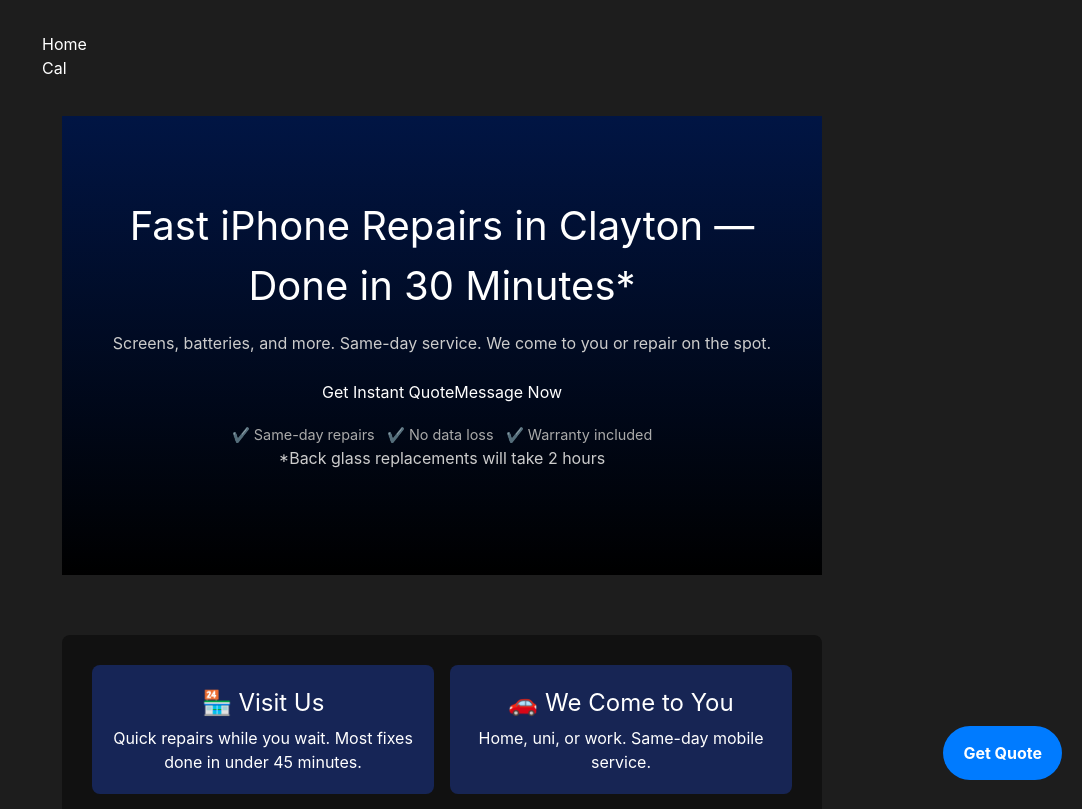
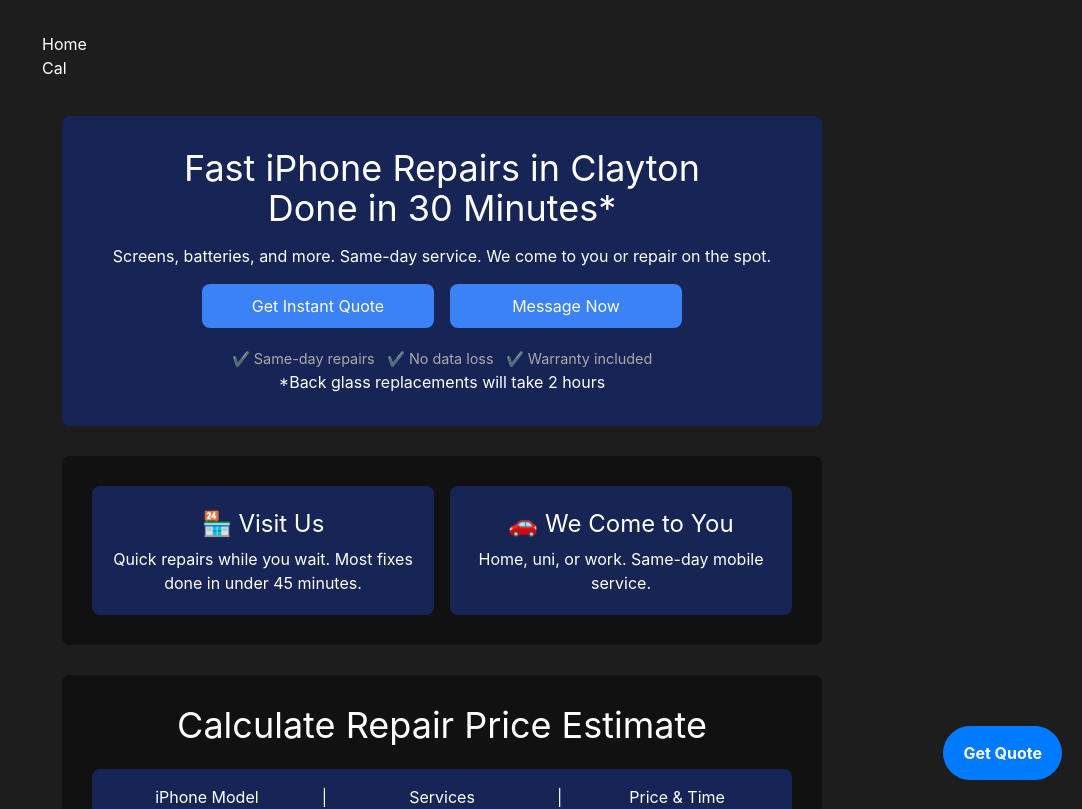
Before and after one commit to SemogEnaz/repair_website, a Vue app: page / in a window 1280 px wide. Shown: the top 809 px of the page, without its empty margins (198-1280 px from the left). Built offline with nearby package versions, Linux system fonts and the light colour scheme.

Commit message:
Fixed some CSS and formatting

```diff
--- a/src/components/HomePage/Calculator.vue
+++ b/src/components/HomePage/Calculator.vue
@@ -190,7 +190,7 @@ function calculateTime() {
 <style scoped>
 /* CALCULATOR */
 .calculator {
-  margin-top: 60px;
+  margin-top: 30px;
   background: #111;
   padding: 30px;
   border-radius: 8px;
--- a/src/components/HomePage/Hero.vue
+++ b/src/components/HomePage/Hero.vue
@@ -1,11 +1,19 @@
 <template>
     <!-- HERO -->
-  <section class="hero">
-    <h1>Fast iPhone Repairs in Clayton — Done in 30 Minutes*</h1>
-    <p>Screens, batteries, and more. Same-day service. We come to you or repair on the spot.</p>
+  <section class="bg-blue-950 rounded-lg text-center p-8">
 
-    <a href="#quote" class="btn btn-primary">Get Instant Quote</a>
-    <a :href="messengerLink" class="btn btn-secondary">Message Now</a>
+    <h1 class="text-4xl mb-0">Fast iPhone Repairs in Clayton</h1>
+    <h1 class="text-4xl">Done in 30 Minutes*</h1>
+
+    <p class="pt-4">Screens, batteries, and more. Same-day service. We come to you or repair on the spot.</p>
+
+    <div class="pt-4 flex flex-col sm:flex-row items-center justify-center gap-4">
+
+      <button class="blue w-1/3">Get Instant Quote</button>
+
+      <button class="blue w-1/3">Message Now</button>
+
+    </div>
 
     <div class="trust">
       ✔ Same-day repairs &nbsp; ✔ No data loss &nbsp; ✔ Warranty included
@@ -15,25 +23,9 @@
 </template>
 
 <script setup>
-const messengerLink = "https://m.me/YOUR_USERNAME";
 </script>
 
 <style scoped>
-.hero {
-  text-align: center;
-  padding: 80px 20px;
-  background: linear-gradient(to bottom, #011544, #000);
-}
-
-.hero h1 {
-  font-size: 2.5rem;
-  margin-bottom: 15px;
-}
-
-.hero p {
-  color: #ccc;
-  margin-bottom: 25px;
-}
 
 .trust {
   margin-top: 20px;
--- a/src/components/HomePage/ServicesList.vue
+++ b/src/components/HomePage/ServicesList.vue
@@ -18,7 +18,7 @@ section {
   background: #111;
   border-radius: 8px;
   padding: 30px;
-  margin-top: 60px;
+  margin-top: 30px;
 }
 
 .card {
--- a/src/views/HomePage.vue
+++ b/src/views/HomePage.vue
@@ -47,35 +47,15 @@ import ServicesList from '@/components/HomePage/ServicesList.vue';
 </script>
 
 <style scoped>
-* {
-  box-sizing: border-box;
-}
-
-body {
-  margin: 0;
-}
-
 .container {
-  max-width: 1100px;
+  padding: 20px;
+  max-width: 800px;
   margin: auto;
-  padding: 20px;
-}
-
-.card {
-  flex: 1;
-  min-width: 250px;
-  background: #111;
-  padding: 20px;
-  border-radius: 10px;
-}
-
-.card h3 {
-  margin-bottom: 10px;
 }
 
 /* LOCATION */
 .location {
-  margin-top: 60px;
+  margin-top: 30px;
   text-align: center;
 }
 
```
